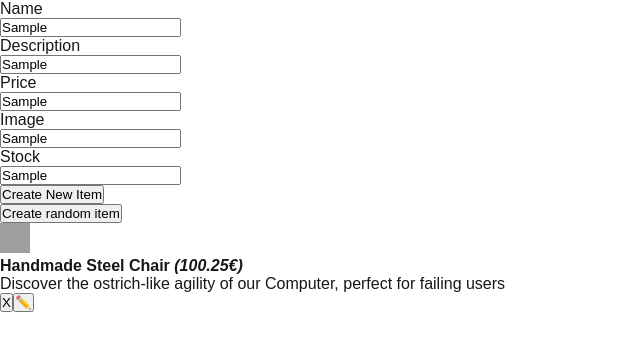
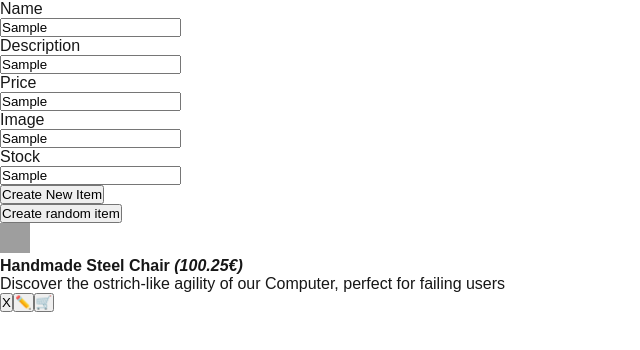
Before and after one commit to stasy-sys/DWCC_proyecto_2da_evaluacion, a Next.js app: page /shop in a window 1280 px wide. Both pictures are taken after typing "Sample", "Sample", "Sample", "Sample", "Sample" into the empty fields and a click on the button "Create random item". Shown: the top 350 px of the page, without its empty margins (0-640 px from the left). Built offline with nearby package versions, Linux system fonts and the light colour scheme; grey boxes are pictures that could not be loaded.

Commit message:
feat: Added Cart initial logic

```diff
--- /dev/null
+++ b/app/models/Cart.js
@@ -0,0 +1,26 @@
+
+import CartItem from '@/app/models/CartItem';
+
+export default class Cart{
+    constructor(id, itemsList={}) {
+        this.id = id;
+        this.itemsList = itemsList;
+    }
+
+    addItem(item, quantity=1){
+        let cartItem = this.itemsList[item.id];
+        if (cartItem === undefined){
+            cartItem = new CartItem(item.id);
+        }
+        cartItem.quantity += quantity;
+        if (cartItem.quantity <= 0){
+            delete this.itemsList[item.id];
+            return;
+        }
+        this.itemsList[item.id] = cartItem;
+    }
+
+    deleteItem(item){
+        delete this.itemsList[item.id];
+    }
+}
--- /dev/null
+++ b/app/models/CartItem.js
@@ -0,0 +1,6 @@
+export default class CartItem {
+    constructor(itemId, quantity=0) {
+        this.itemId = itemId;
+        this.quantity = quantity;
+    }
+}
--- /dev/null
+++ b/app/repositories/CartRepository.js
@@ -0,0 +1,46 @@
+import Cart from "../models/Cart";
+
+export default class CartRepository{
+    save(cart) {
+        let carts = JSON.parse(localStorage.getItem("carts") || '{}');
+
+        if (cart.id != null && carts[cart.id] === undefined) {
+            console.error(`id does not exist in the cart storage. id: ${cart.id}`);
+            return;
+        }
+
+        if (cart.id == null){
+            let lastId = parseInt(localStorage.getItem("carts-last-id") || "0");
+            lastId += 1;
+            cart.id = lastId;
+            localStorage.setItem("carts-last-id", lastId);
+        }
+
+        carts[cart.id] = cart;
+        localStorage.setItem('carts', JSON.stringify(carts));
+    }
+
+    getAll() {
+        let carts = {};
+        for (const [key, cart] of Object.entries(JSON.parse(localStorage.getItem("carts") || '{}'))){
+            carts[key] = new Cart(cart.id, cart.itemsList);
+        }
+        return carts;
+    }
+
+    getById(id){
+        const cart = JSON.parse(localStorage.getItem("carts") || '{}')[id];
+        if (cart === undefined) {
+            return cart;
+        }
+        return new Cart(cart.id, cart.itemsList);
+    }
+
+    delete(cart) {
+        let carts = JSON.parse(localStorage.getItem("carts") || '{}');
+        delete carts[cart.id];
+        localStorage.setItem('cart', JSON.stringify(cart));
+    }
+
+
+}
--- a/app/shop/components/ItemsList.js
+++ b/app/shop/components/ItemsList.js
@@ -1,6 +1,6 @@
 import EditItemForm from './EditItemForm';
 
-export default function ItemsList({items, saveItem, deleteItem}) {
+export default function ItemsList({addItemToCart, items, saveItem, deleteItem}) {
     const listItems = Object.values(items).map(item =>
         <li key={item.id}>
            <img src={item.image} width="30" height="30" />
@@ -8,6 +8,7 @@ export default function ItemsList({items, saveItem, deleteItem}) {
           <p>{item.description}</p>
           <button onClick={() => deleteItem(item)}>X</button>
           <EditItemForm item={item} saveItem={saveItem}/>
+          <button onClick={() => addItemToCart(item)}>🛒</button>
         </li>
       );
 
--- a/app/shop/page.js
+++ b/app/shop/page.js
@@ -1,27 +1,60 @@
 'use client'
 import React from 'react';
 import { useState } from 'react';
+import Cart from '@/app/models/Cart';
+import CartRepository from '@/app/repositories/CartRepository';
 import CreateItemForm from './components/CreateItemForm';
 import CreateRandomItem from './components/CreateRandomItem';
 import ItemsList from './components/ItemsList';
 import ItemRepository from '@/app/repositories/ItemRepository';
 
 export default function Shop() {
-    const repo = new ItemRepository();
-    const [items, setItems] = useState(repo.getAll());
+    const cartRepo = new CartRepository();
+    const [cart, setCart] = useState(cartRepo.getById(1));
+    if (cart === undefined){
+        let newCart = new Cart(null);
+        console.log(newCart);
+        cartRepo.save(newCart);
+        setCart(newCart);
+    }
+
+    const itemRepo = new ItemRepository();
+    const [items, setItems] = useState(itemRepo.getAll());
     function saveItem(item){
-        repo.save(item);
-        setItems(repo.getAll());
+        itemRepo.save(item);
+        setItems(itemRepo.getAll());
     }
     function deleteItem(item){
-        repo.delete(item);
-        setItems(repo.getAll());
+        itemRepo.delete(item);
+        setItems(itemRepo.getAll());
+        cart.deleteItem(item);
+        saveCart(cart);
+        for (let cart of Object.values(cartRepo.getAll())){
+            cart.deleteItem(item);
+            cartRepo.save(cart);
+        }
     }
+
+    function saveCart(cart){
+        cartRepo.save(cart);
+        setCart(cart);
+    }
+    function addItemToCart(item, quantity=1){
+        console.log(cart);
+        cart.addItem(item, quantity);
+        saveCart(cart);
+    }
+
     return (
         <div>
             <CreateItemForm saveItem={saveItem} />
             <CreateRandomItem saveItem={saveItem} />
-            <ItemsList items={items} saveItem={saveItem} deleteItem={deleteItem}/>
+            <ItemsList
+                addItemToCart={addItemToCart}
+                items={items}
+                saveItem={saveItem}
+                deleteItem={deleteItem}
+            />
         </div>
     );
 }
```
Also changed, not shown: 1 other file (tests, documents, lock files or other folders).
